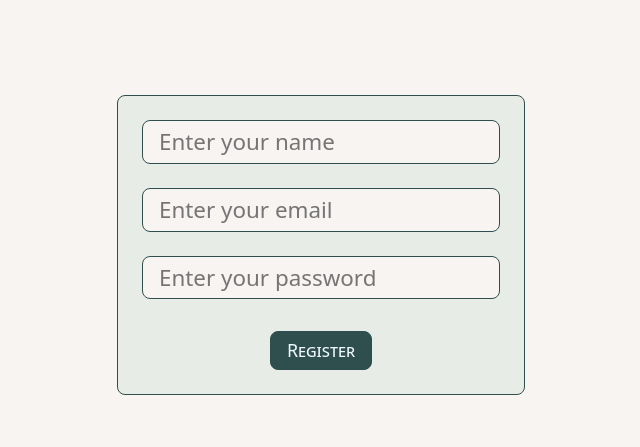
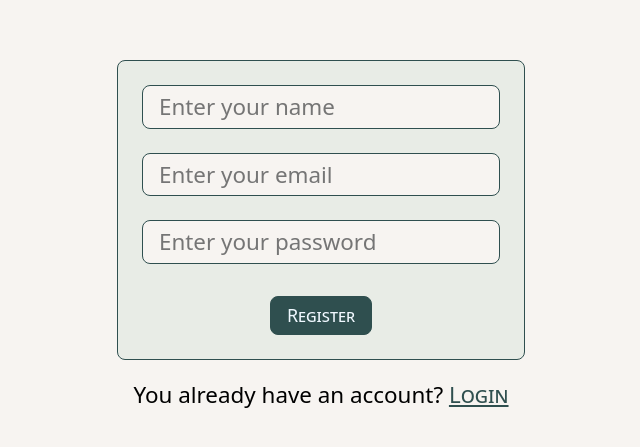
Before and after one commit to nadia-yanushevska/ContactsWeb, a React (Vite) app: page /register in a window 1280 px wide. Shown: the part 155-602 px from the top of the page, without its empty margins (319-959 px from the left). Built offline with nearby package versions, Linux system fonts and the light colour scheme; no server answers.

Commit message:
formMessage, lazy, routes-folder-setup

```diff
--- a/src/App.jsx
+++ b/src/App.jsx
@@ -1,22 +1,25 @@
 import './App.css';
 import { useDispatch } from 'react-redux';
-import { useEffect } from 'react';
+import { Suspense, lazy, useEffect } from 'react';
 import { fetchContacts } from './redux/contacts/operations';
 import { Route, Routes } from 'react-router-dom';
-import Home from './pages/Home/Home';
-import LogIn from './pages/LogIn/LogIn';
-import Register from './pages/Register/Register';
-import NotFound from './pages/NotFound/NotFound';
-import Layout from './components/Layout/Layout';
-import Contacts from './pages/Contacts/Contacts';
+import Loader from './components/Loader/Loader';
+
+const Home = lazy(() => import('./pages/Home/Home'));
+const LogIn = lazy(() => import('./pages/LogIn/LogIn'));
+const Register = lazy(() => import('./pages/Register/Register'));
+const NotFound = lazy(() => import('./pages/NotFound/NotFound'));
+const Contacts = lazy(() => import('./pages/Contacts/Contacts'));
+const Layout = lazy(() => import('./components/Layout/Layout'));
 
 function App() {
+    //TODO Loading lazy
     const dispatch = useDispatch();
     useEffect(() => {
         dispatch(fetchContacts());
     }, [dispatch]);
     return (
-        <>
+        <Suspense fallback={<Loader></Loader>}>
             <Routes>
                 <Route path="/" element={<Layout />}>
                     <Route index element={<Home />} />
@@ -26,7 +29,7 @@ function App() {
                 <Route path="/register" element={<Register />} />
                 <Route path="*" element={<NotFound />}></Route>
             </Routes>
-        </>
+        </Suspense>
     );
 }
 
--- a/src/components/AuthForm/AuthForm.jsx
+++ b/src/components/AuthForm/AuthForm.jsx
@@ -6,6 +6,8 @@ import CustomForm from '../CustomForm/CustomForm';
 import s from './AuthForm.module.css';
 import toast, { Toaster } from 'react-hot-toast';
 import { getToastStyles } from '../../helpers/helpers';
+import Notification from '../Notification/Notification';
+import { Link } from 'react-router-dom';
 
 function AuthForm({ formType = 'login' }) {
     function onSubmit(values, actions) {
@@ -38,6 +40,12 @@ function AuthForm({ formType = 'login' }) {
                     <Button type="submit">{formType}</Button>
                 </CustomForm>
             </Formik>
+            <Notification>
+                You {formType === 'register' ? 'already have an account?' : "don't have an account?"}{' '}
+                <Link className={s.link} to={formType === 'register' ? '/login' : '/register'}>
+                    {formType === 'register' ? 'Login' : 'Register'}
+                </Link>
+            </Notification>
             <Toaster {...getToastStyles()} />
         </div>
     );
--- a/src/components/AuthForm/AuthForm.module.css
+++ b/src/components/AuthForm/AuthForm.module.css
@@ -1,8 +1,20 @@
 .form_wrapper {
-    /* height: calc(100vh - 36px * 2); */
     display: flex;
     justify-content: center;
     align-items: center;
+    flex-direction: column;
 
     flex-grow: 1;
 }
+
+.link {
+    text-decoration: underline;
+    color: darkslategray;
+    &:visited {
+        color: darkslategray;
+    }
+}
+
+.link:hover {
+    color: black;
+}
--- a/src/components/Navbar/Navbar.jsx
+++ b/src/components/Navbar/Navbar.jsx
@@ -29,7 +29,7 @@ function Navbar() {
                     </li>
                     <li>
                         <Link to="/login" className={s.link}>
-                            LogIn
+                            Login
                         </Link>
                     </li>
                 </ul>
--- a/src/components/Notification/Notification.module.css
+++ b/src/components/Notification/Notification.module.css
@@ -1,5 +1,5 @@
 .container {
     min-width: 320px;
     text-align: start;
-    margin: auto;
+    margin: 0 auto;
 }
--- a/src/index.css
+++ b/src/index.css
@@ -21,6 +21,7 @@ h1 {
 
 a {
     text-decoration: none;
+    font-variant: small-caps;
     color: inherit;
     transition: color 0.25s ease-in;
 
```
Also changed, not shown: src/routes/PrivateRoute.jsx (added), src/routes/PublicRoute.jsx (added).
